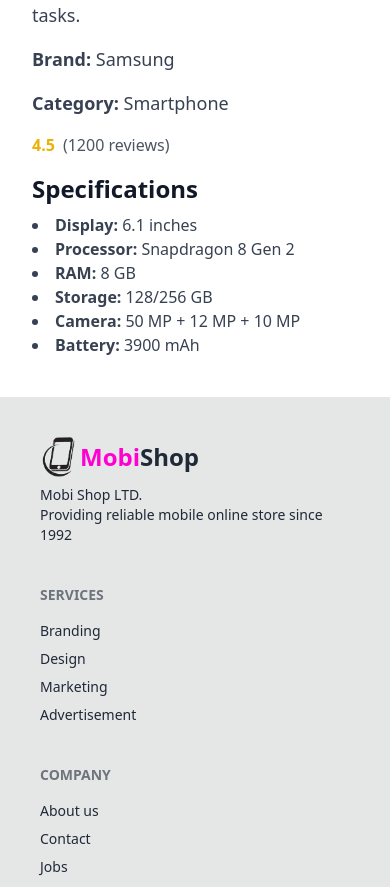
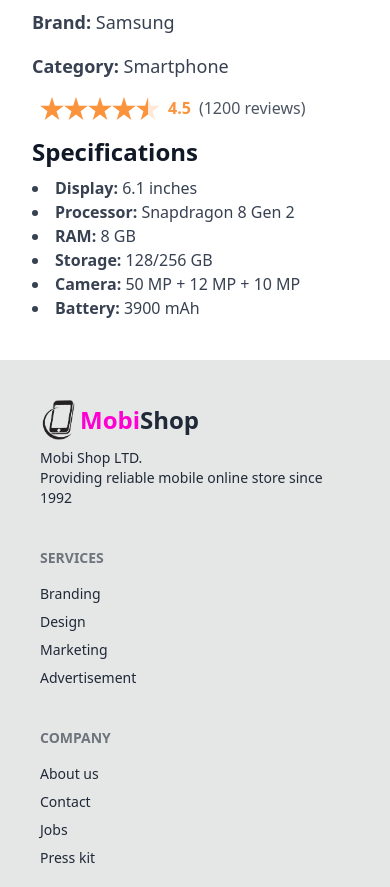
Before and after one commit to jibon-roy/mobi-shop, a React (Vite) app: page /mobiles/1 in a window 390 px wide. Shown: the part 828-1715 px from the top of the page. Built offline with nearby package versions, Linux system fonts and the light colour scheme.

Commit message:
mobile details updaing #2

```diff
--- a/src/pages/MobileDetails/MobileDetails.jsx
+++ b/src/pages/MobileDetails/MobileDetails.jsx
@@ -27,7 +27,11 @@ const MobileDetails = () => {
       </div>
       <div className="flex flex-col md:flex-row items-center p-6 max-w-4xl mx-auto">
         <div className="w-full md:w-1/2">
-          <img src={mobile.image} alt={mobile.name} className="rounded-lg" />
+          <img
+            src={mobile.image}
+            alt={mobile.name}
+            className="rounded-lg w-[85%]"
+          />
         </div>
         <div className="w-full md:w-1/2 mt-6 md:mt-0 md:pl-6">
           <h1 className="text-3xl font-bold text-gray-900 mb-2">
@@ -42,7 +46,109 @@ const MobileDetails = () => {
             <strong>Category:</strong> {mobile.category}
           </p>
           <div className="flex items-center mb-4">
-            <span className="text-yellow-500 font-bold">{mobile.ratings}</span>
+            <div className="flex flex-wrap gap-2 ">
+              <div className="rating cursor-default rating-md rating-half">
+                <input
+                  type="radio"
+                  name={`rating-${mobile.id}`}
+                  className="rating-hidden"
+                />
+                <input
+                  type="radio"
+                  name={`rating-${mobile.id}`}
+                  className="mask mask-star cursor-default mask-half-1 bg-orange-400"
+                  disabled
+                  checked={
+                    mobile.ratings >= 0 && mobile.ratings <= 0.5 ? true : false
+                  }
+                />
+                <input
+                  type="radio"
+                  name={`rating-${mobile.id}`}
+                  className="mask mask-star cursor-default mask-half-2 bg-orange-400"
+                  disabled
+                  checked={
+                    mobile.ratings >= 0.5 && mobile.ratings <= 1 ? true : false
+                  }
+                />
+                <input
+                  type="radio"
+                  name={`rating-${mobile.id}`}
+                  className="mask mask-star cursor-default mask-half-1 bg-orange-400"
+                  disabled
+                  checked={
+                    mobile.ratings >= 1 && mobile.ratings <= 1.5 ? true : false
+                  }
+                />
+                <input
+                  type="radio"
+                  name={`rating-${mobile.id}`}
+                  className="mask mask-star cursor-default mask-half-2 bg-orange-400"
+                  disabled
+                  checked={
+                    mobile.ratings >= 1.5 && mobile.ratings <= 2 ? true : false
+                  }
+                />
+                <input
+                  type="radio"
+                  name={`rating-${mobile.id}`}
+                  className="mask mask-star cursor-default mask-half-1 bg-orange-400"
+                  disabled
+                  checked={
+                    mobile.ratings >= 2 && mobile.ratings <= 2.5 ? true : false
+                  }
+                />
+                <input
+                  type="radio"
+                  name={`rating-${mobile.id}`}
+                  className="mask mask-star cursor-default mask-half-2 bg-orange-400"
+                  disabled
+                  checked={
+                    mobile.ratings > 2.5 && mobile.ratings <= 3 ? true : false
+                  }
+                />
+                <input
+                  type="radio"
+                  name={`rating-${mobile.id}`}
+                  className="mask mask-star cursor-default mask-half-1 bg-orange-400"
+                  disabled
+                  checked={
+                    mobile.ratings > 3 && mobile.ratings <= 3.5 ? true : false
+                  }
+                />
+                <input
+                  type="radio"
+                  name={`rating-${mobile.id}`}
+                  className="mask mask-star cursor-default mask-half-2 bg-orange-400"
+                  disabled
+                  checked={
+                    mobile.ratings > 3.5 && mobile.ratings <= 4 ? true : false
+                  }
+                />
+                <input
+                  type="radio"
+                  name={`rating-${mobile.id}`}
+                  className="mask mask-star cursor-default mask-half-1 bg-orange-400"
+                  disabled
+                  checked={
+                    mobile.ratings > 4 && mobile.ratings <= 4.5 ? true : false
+                  }
+                />
+                <input
+                  type="radio"
+                  name={`rating-${mobile.id}`}
+                  className="mask mask-star cursor-default mask-half-2 bg-orange-400"
+                  disabled
+                  checked={
+                    mobile.ratings > 4.5 && mobile.ratings <= 5 ? true : false
+                  }
+                />
+              </div>
+            </div>
+            <br />
+            <div className="text-orange-400 ml-2 font-bold">
+              {mobile.ratings}
+            </div>
             <span className="text-gray-600 ml-2">
               ({mobile.review.count} reviews)
             </span>
```
